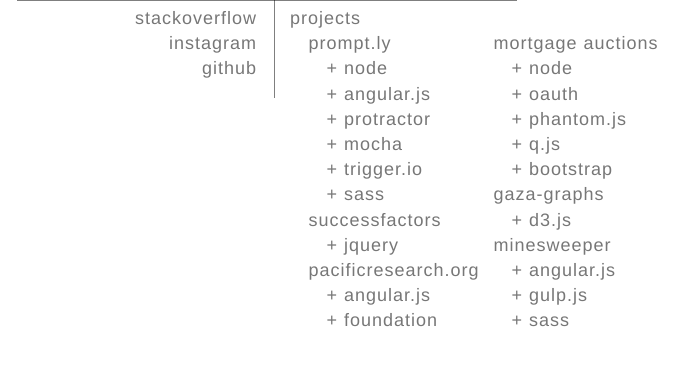
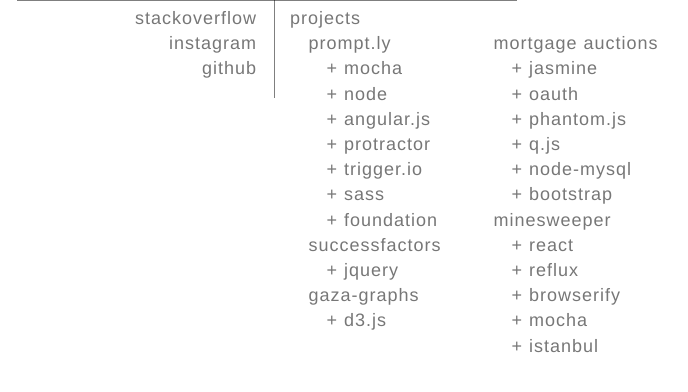
Before and after one commit to whroman/new_site, a plain HTML site: page index.html in a window 1280 px wide. Both pictures are taken after a click on the element "projects". Shown: the part 172-564 px from the top of the page, without its empty margins (373-1061 px from the left). Drawn offline with Linux system fonts and the light colour scheme.

Commit message:
updating with minesweeper-react

```diff
--- a/Resources/scss/style.scss
+++ b/Resources/scss/style.scss
@@ -30,6 +30,22 @@
 	width: 500px;
 	height: 140px;
 	margin: 130px auto 0 auto;
+
+	.horizontal {
+		position: absolute;
+		width: 100%;
+		margin-top: 42px;
+		height: 1px;
+		background-color: rgba(0,0,0,0.5);
+	}
+
+	.vertical {
+		position: absolute;
+		height: 100%;
+		width: 1px;
+		background-color: rgba(0,0,0,0.5);
+		margin-left: 257px;
+	}
 }
 
 .name {
@@ -38,35 +54,19 @@
 	margin-left: 15px;
 }
 
-.navigation .horizontal {
-	position: absolute;
-	width: 100%;
-	margin-top: 42px;
-	height: 1px;
-	background-color: rgba(0,0,0,0.5);
-}
-
-.navigation .vertical {
-	position: absolute;
-	height: 100%;
-	width: 1px;
-	background-color: rgba(0,0,0,0.5);
-	margin-left: 257px;
-}
-
 .links {
 	position: absolute;
 	top: 48px;
 	margin-left: -15px;
 	width: 255px;
-}
 
-.links a,
-.links h3 {
-	display: inline-block;
-	float: right;
-	clear: both;
-	line-height: 1.4em;
+	a, h3 {
+		display: inline-block;
+		float: right;
+		clear: both;
+		line-height: 1.4em;
+	}
+
 }
 
 .email {
@@ -85,10 +85,10 @@
 
 .project-header {
 	cursor: pointer;
-}
 
-.project-header:hover {
-	color: #000;
+	&:hover {
+		color: #000;
+	}
 }
 
 
@@ -97,12 +97,13 @@
 	width: 45%;
 	font-size: 18px;
 	float: left;
+	margin-bottom: 20px;
+
+	.indent {
+		text-indent: 18px;
+	}
 }
 
 .hide {
 	display: none;
 }
-
-.projects-list .indent {
-	text-indent: 18px;
-}
--- a/index.html
+++ b/index.html
@@ -44,6 +44,11 @@
                             </a>
                         </li>
                         <li class="indent">
+                            <a href="http://mochajs.org/">
+                                + <h3>mocha</h3>
+                            </a>
+                        </li>
+                        <li class="indent">
                             <a href="https://nodejs.org/">
                                 <h3>+ node</h3>
                             </a>
@@ -59,11 +64,6 @@
                             </a>
                         </li>
                         <li class="indent">
-                            <a href="http://mochajs.org/">
-                                + <h3>mocha</h3>
-                            </a>
-                        </li>
-                        <li class="indent">
                             <a href="https://trigger.io">
                                 + <h3>trigger.io</h3>
                             </a>
@@ -71,6 +71,11 @@
                         <li class="indent">
                             <a href="http://sass-lang.com/">
                                 + <h3>sass</h3>
+                            </a>
+                        </li>
+                        <li class="indent">
+                            <a href="http://foundation.zurb.com/">
+                                + <h3>foundation</h3>
                             </a>
                         </li>
                     </ul>
@@ -94,18 +99,13 @@
                 <li>
                     <ul>
                         <li class="header">
-                            <a href="http://www.pacificresearch.org/fileadmin/school-studies/#/illinois">
-                                pacificresearch.org
+                            <a href="http://whroman.github.io/gaza-graphs/">
+                                gaza-graphs
                             </a>
                         </li>
                         <li class="indent">
-                            <a href="http://angularjs.org/">
-                                + <h3>angular.js</h3>
-                            </a>
-                        </li>
-                        <li class="indent">
-                            <a href="http://foundation.zurb.com/">
-                                + <h3>foundation</h3>
+                            <a href="http://d3js.org/">
+                                + <h3>d3.js</h3>
                             </a>
                         </li>
                     </ul>
@@ -122,28 +122,33 @@
                             </a>
                         </li>
                         <li class="indent">
-                            <a href="https://nodejs.org/">
-                                <h3>+ node</h3>
+                            <a href="http://jasmine.github.io/2.3/introduction.html">
+                                + <h3>jasmine</h3>
                             </a>
                         </li>
                         <li class="indent">
                             <a href="http://passportjs.org/">
-                                <h3>+ oauth</h3>
+                                + <h3>oauth</h3>
                             </a>
                         </li>
                         <li class="indent">
                             <a href="http://phantomjs.org/">
-                                <h3>+ phantom.js</h3>
+                                + <h3>phantom.js</h3>
                             </a>
                         </li>
                         <li class="indent">
                             <a href="http://documentup.com/kriskowal/q/">
-                                <h3>+ q.js</h3>
+                                + <h3>q.js</h3>
+                            </a>
+                        </li>
+                        <li class="indent">
+                            <a href="https://github.com/felixge/node-mysql/">
+                                + <h3>node-mysql</h3>
                             </a>
                         </li>
                         <li class="indent">
                             <a href="http://getbootstrap.com/">
-                                <h3>+ bootstrap</h3>
+                                + <h3>bootstrap</h3>
                             </a>
                         </li>
 
@@ -153,38 +158,33 @@
                 <li>
                     <ul>
                         <li class="header">
-                            <a href="http://whroman.github.io/gaza-graphs/">
-                                gaza-graphs
-                            </a>
-                        </li>
-                        <li class="indent">
-                            <a href="http://d3js.org/">
-                                + <h3>d3.js</h3>
-                            </a>
-                        </li>
-                    </ul>
-                </li>
-
-                <li>
-                    <ul>
-                        <li class="header">
-                            <a href="http://whroman.github.io/minesweeper-angular/">
+                            <a href="https://github.com/whroman/minesweeper-react/">
                                 minesweeper
                             </a>
                         </li>
                         <li class="indent">
-                            <a href="http://angularjs.org/">
-                                + <h3>angular.js</h3>
+                            <a href="https://facebook.github.io/react/">
+                                + <h3>react</h3>
                             </a>
                         </li>
                         <li class="indent">
-                            <a href="http://gulpjs.com/">
-                                + <h3>gulp.js</h3>
+                            <a href="https://github.com/spoike/refluxjs">
+                                + <h3>reflux</h3>
                             </a>
                         </li>
                         <li class="indent">
-                            <a href="http://sass-lang.com/">
-                                + <h3>sass</h3>
+                            <a href="http://browserify.org/">
+                                + <h3>browserify</h3>
+                            </a>
+                        </li>
+                        <li class="indent">
+                            <a href="http://mochajs.org/">
+                                + <h3>mocha</h3>
+                            </a>
+                        </li>
+                        <li class="indent">
+                            <a href="https://github.com/gotwarlost/istanbul">
+                                + <h3>istanbul</h3>
                             </a>
                         </li>
                     </ul>
```
Also changed, not shown: Resources/build/build.css, 1 other file.
